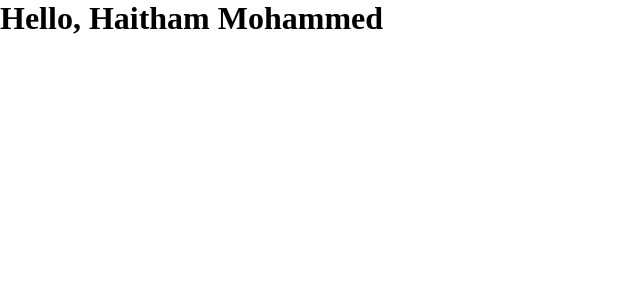
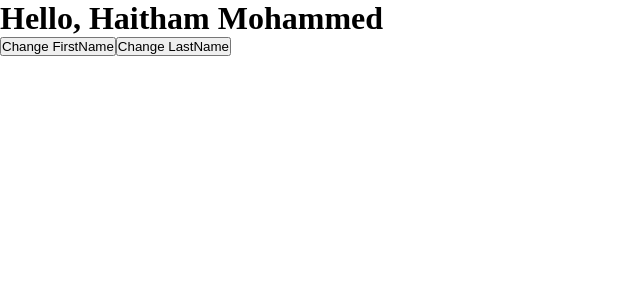
Before and after one commit to HaithamAbuDraz/react-course, a React (Vite) app: page / in a window 1280 px wide. Shown: the top 300 px of the page, without its empty margins (0-640 px from the left). Built offline with nearby package versions, Linux system fonts and the light colour scheme.

Commit message:
Add buttons to dynamically change first name and last name

```diff
--- a/src/App.jsx
+++ b/src/App.jsx
@@ -9,6 +9,12 @@ const App = () => {
       <h1>
         Hello, {firstName} {lastName}
       </h1>
+      <button type='button' onClick={() => setFirstName("Bilal")}>
+        Change FirstName
+      </button>
+      <button type='button' onClick={() => setLastName("Abu Draz")}>
+        Change LastName
+      </button>
     </>
   );
 };
```
